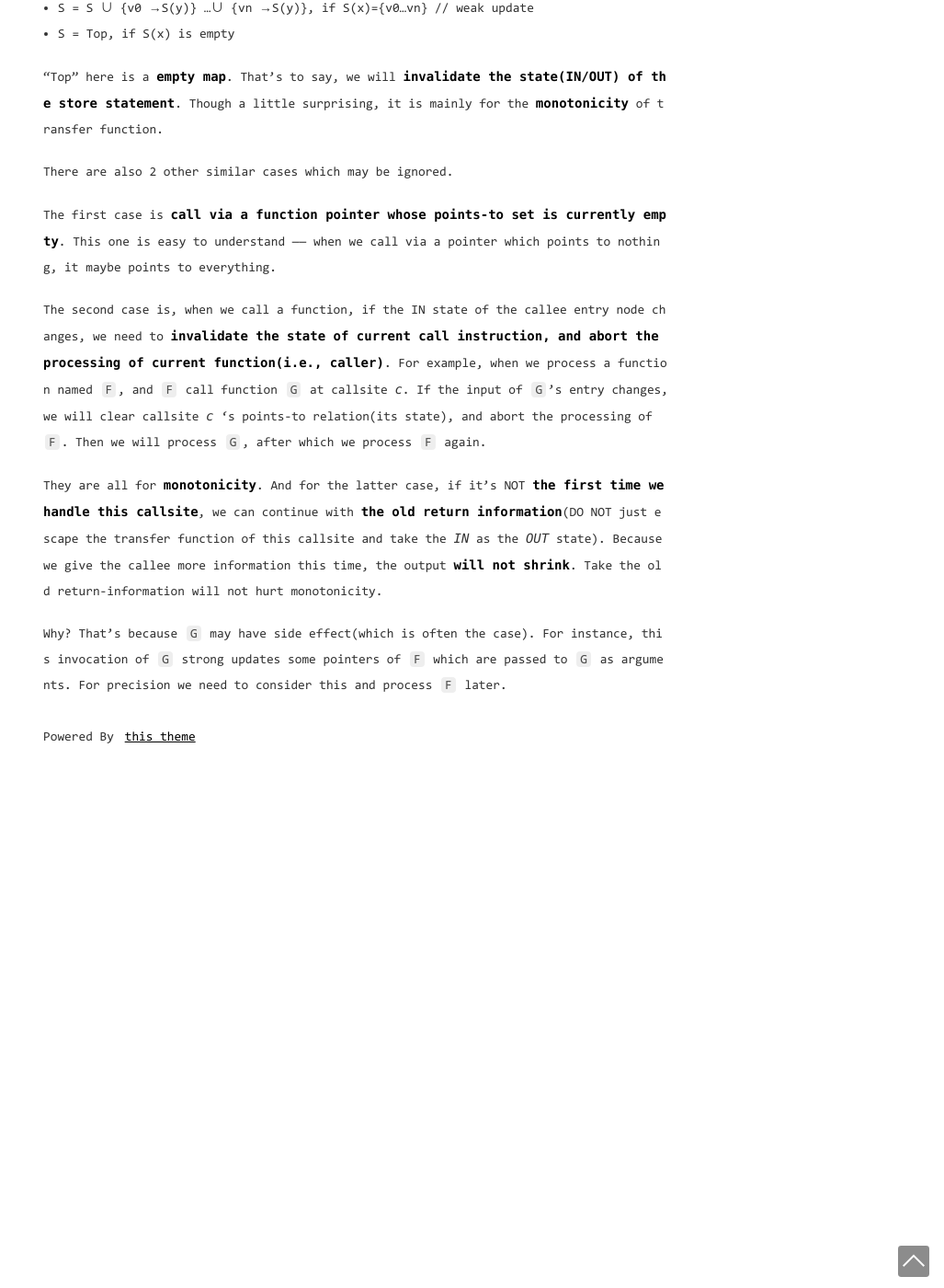
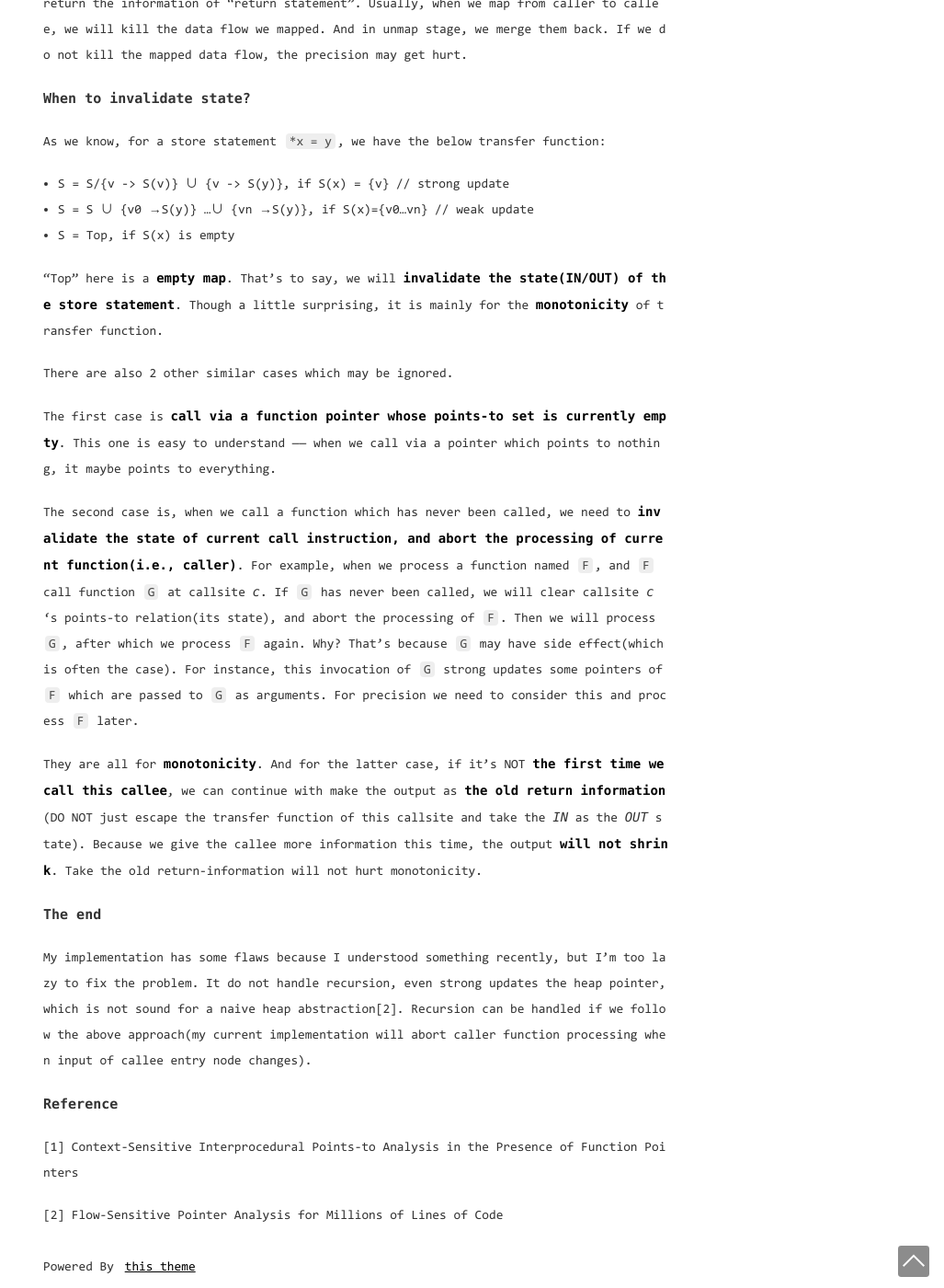
Before and after one commit to enochii/enochii.github.io, a Jekyll site: the page built from _posts/2021-11-16-simple-Control-Flow-Analysis-of-C.md, in a window 1280 px wide and 1400 px high, scrolled down 1069 px. Shown: the whole window at 92% size, without its empty margins (253-1280 px from the left). Built offline with Jekyll 4.4.1, drawn with Linux system fonts in a browser that asks for light colours; comment, search, counter and statistics services are not loaded; before the commit the page ends 1893 px from its top, so only the background shows below that; some of the changed text lies outside the part shown.

Commit message:
correct desc

```diff
--- a/_posts/2021-11-16-simple-Control-Flow-Analysis-of-C.md
+++ b/_posts/2021-11-16-simple-Control-Flow-Analysis-of-C.md
@@ -4,10 +4,11 @@
 categories: [Program Analysis]
 ---
 
-
-## Simple Control Flow Analysis In the presence of function pointer
+---
 
 It's the assignment 3 of UCAS compiler course, we need to implement a flow sensitive, context and field-insensitive *Control Flow Analysis*. We will find all target callees of each callsite, after that we can build a interprocedural call graph.
+
+For simplicity, the test cases have no recursion.
 
 ### Basic Idea
 
@@ -17,13 +18,16 @@
 
 ### Key Points
 
-### Add a function to worklist
+#### Add a function to worklist
 
 Adding a function to global function worklist means that a function needed to be processed. a function needed to be (re)processed when its input changes. There are 2 cases:
 
 - when we encounter a call statement, if the caller gives more information to callee via parameter passing,  we will add the callee into worklist.
+- when a callee return, it may change the information of return sites of its callers, at this case we will re-process all the callers.
 
-- when a callee return, it may change the information of return sites of its callers, at this case we will re-process all the callers.
+#### Map & Unmap data flow(pointer information)
+
+"map" and "unmap" are taken from [1]. In my opinion, "map" means passing data flow carried with parameter and global variable, "unmap" means the inverse operation together with return the information of "return statement". Usually, when we map from caller to callee, we will kill the data flow we mapped. And in unmap stage, we merge them back. If we do not kill the mapped data flow, the precision may get hurt.
 
 #### When to invalidate state?
 
@@ -39,8 +43,16 @@
 
 The first case is **call via a function pointer whose points-to set is currently empty**. This one is easy to understand —— when we call via a pointer which points to nothing, it maybe points to everything.
 
-The second case is, when we call a function, if the IN state of the callee entry node changes, we need to **invalidate the state of current call instruction, and abort the processing of current function(i.e., caller)**. For example, when we process a function named `F`, and `F` call function `G` at callsite *c*. If the input of `G`'s entry changes, we will clear callsite *c* 's points-to relation(its state), and abort the processing of `F`. Then we will process `G`, after which we process `F` again.
+The second case is, when we call a function which has never been called, we need to **invalidate the state of current call instruction, and abort the processing of current function(i.e., caller)**. For example, when we process a function named `F`, and `F` call function `G` at callsite *c*. If `G` has never been called, we will clear callsite *c* 's points-to relation(its state), and abort the processing of `F`. Then we will process `G`, after which we process `F` again.  Why? That's because `G` may have side effect(which is often the case). For instance, this invocation of `G` strong updates some pointers of `F` which are passed to `G` as arguments. For precision we need to consider this and process `F` later.
 
-They are all for **monotonicity**. And for the latter case, if it's NOT **the first time we handle this callsite**, we can continue with **the old return information**(DO NOT just escape the transfer function of this callsite and take the *IN* as the *OUT* state). Because we give the callee more information this time, the output **will not shrink**. Take the old return-information will not hurt monotonicity.
+They are all for **monotonicity**. And for the latter case, if it's NOT **the first time we call this callee**, we can continue with make the output as **the old return information**(DO NOT just escape the transfer function of this callsite and take the *IN* as the *OUT* state). Because we give the callee more information this time, the output **will not shrink**. Take the old return-information will not hurt monotonicity.
 
-Why? That's because `G` may have side effect(which is often the case). For instance, this invocation of `G` strong updates some pointers of `F` which are passed to `G` as arguments. For precision we need to consider this and process `F` later.
+### The end
+
+My implementation has some flaws because I understood something recently, but I'm too lazy to fix the problem. It do not handle recursion, even strong updates the heap pointer, which is not sound for a naive heap abstraction[2]. Recursion can be handled if we follow the above approach(my current implementation will abort caller function processing when input of callee entry node changes).
+
+### Reference
+
+[1] Context-Sensitive Interprocedural Points-to Analysis in the Presence of Function Pointers
+
+[2] Flow-Sensitive Pointer Analysis for Millions of Lines of Code
```
